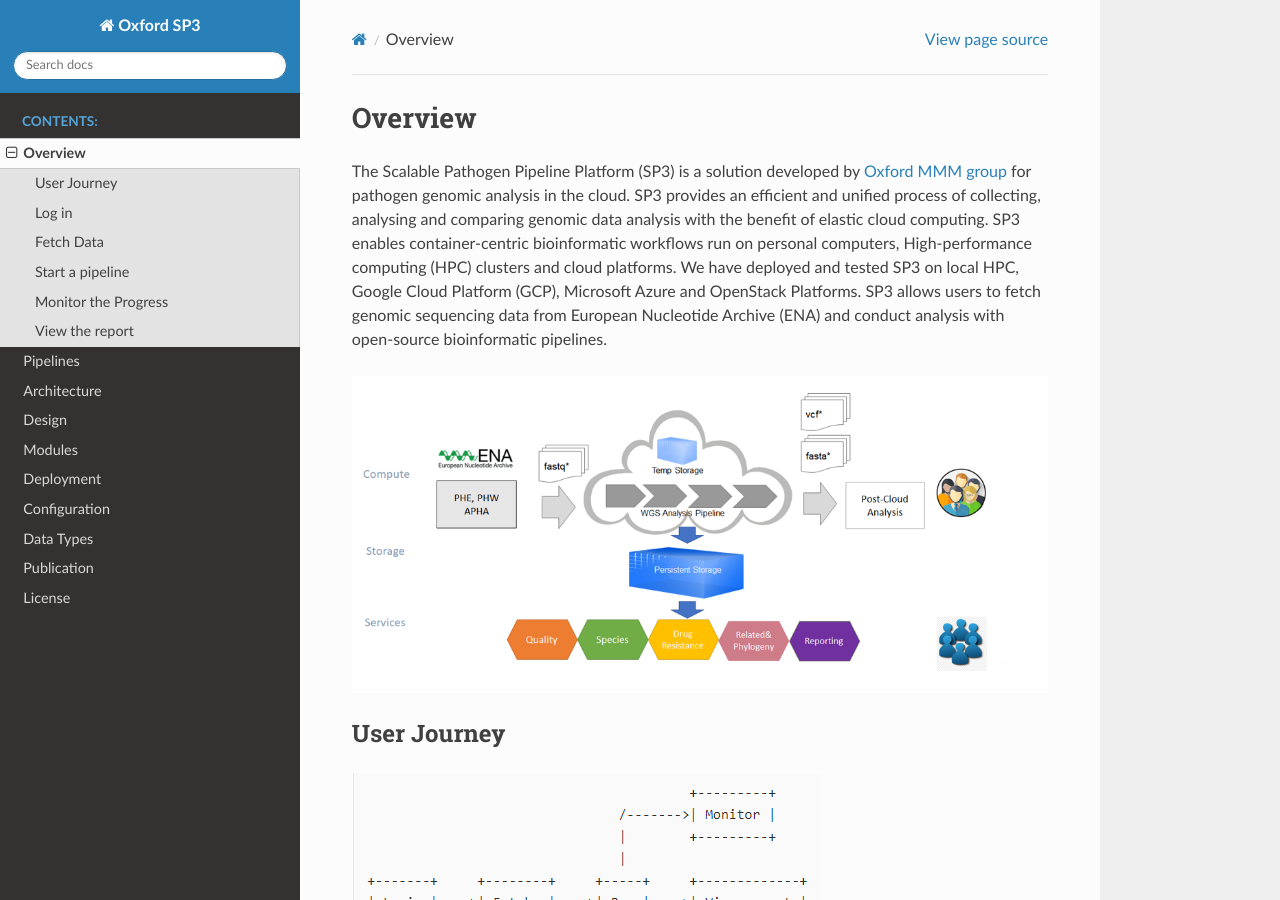
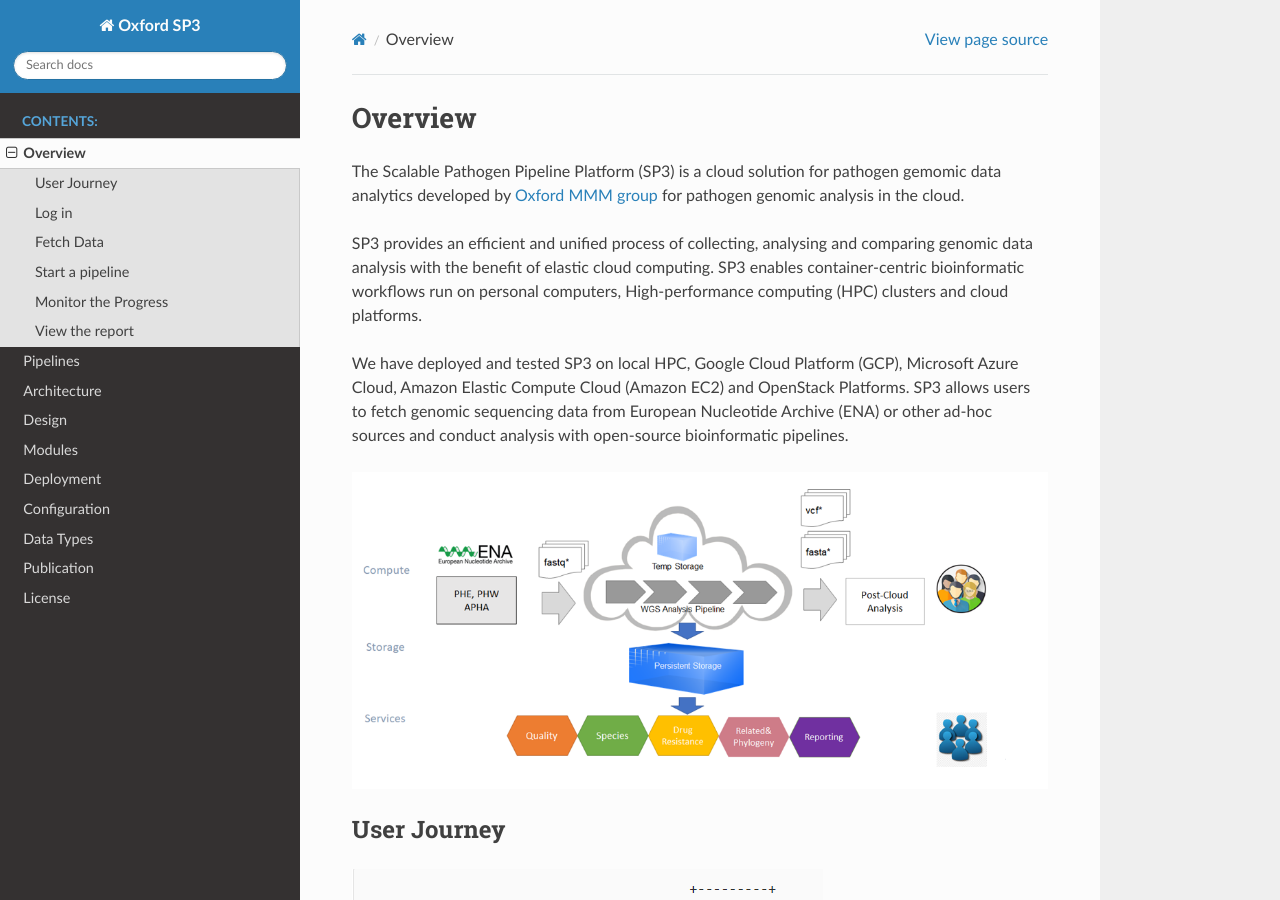
Before and after one commit to oxfordmmm/catdocs, a Sphinx documentation site: the page built from docs/source/overview.rst, in a window 1280 px wide and 900 px high. Built offline with Sphinx 7.4.7 and the Read the Docs theme 2.0.0, drawn with Linux system fonts in a browser that asks for light colours.

Commit message:
Update overview

```diff
--- a/docs/source/overview.rst
+++ b/docs/source/overview.rst
@@ -1,7 +1,11 @@
 Overview
 ========
 
-The Scalable Pathogen Pipeline Platform (SP3) is a solution developed by `Oxford MMM group <http://modmedmicro.nsms.ox.ac.uk/>`_ for pathogen genomic analysis in the cloud. SP3 provides an efficient and unified process of collecting, analysing and comparing genomic data analysis with the benefit of elastic cloud computing. SP3 enables container-centric bioinformatic workflows run on personal computers, High-performance computing (HPC) clusters and cloud platforms. We have deployed and tested SP3 on local HPC, Google Cloud Platform (GCP), Microsoft Azure and OpenStack Platforms. SP3 allows users to fetch genomic sequencing data from European Nucleotide Archive (ENA) and conduct analysis with open-source bioinformatic pipelines.
+The Scalable Pathogen Pipeline Platform (SP3) is a cloud solution for pathogen gemomic data analytics developed by `Oxford MMM group <http://modmedmicro.nsms.ox.ac.uk/>`_ for pathogen genomic analysis in the cloud.
+
+SP3 provides an efficient and unified process of collecting, analysing and comparing genomic data analysis with the benefit of elastic cloud computing. SP3 enables container-centric bioinformatic workflows run on personal computers, High-performance computing (HPC) clusters and cloud platforms.
+
+We have deployed and tested SP3 on local HPC, Google Cloud Platform (GCP), Microsoft Azure Cloud, Amazon Elastic Compute Cloud (Amazon EC2) and OpenStack Platforms. SP3 allows users to fetch genomic sequencing data from European Nucleotide Archive (ENA) or other ad-hoc sources and conduct analysis with open-source bioinformatic pipelines.
 
 .. image:: _static/architecture.png
 
```
